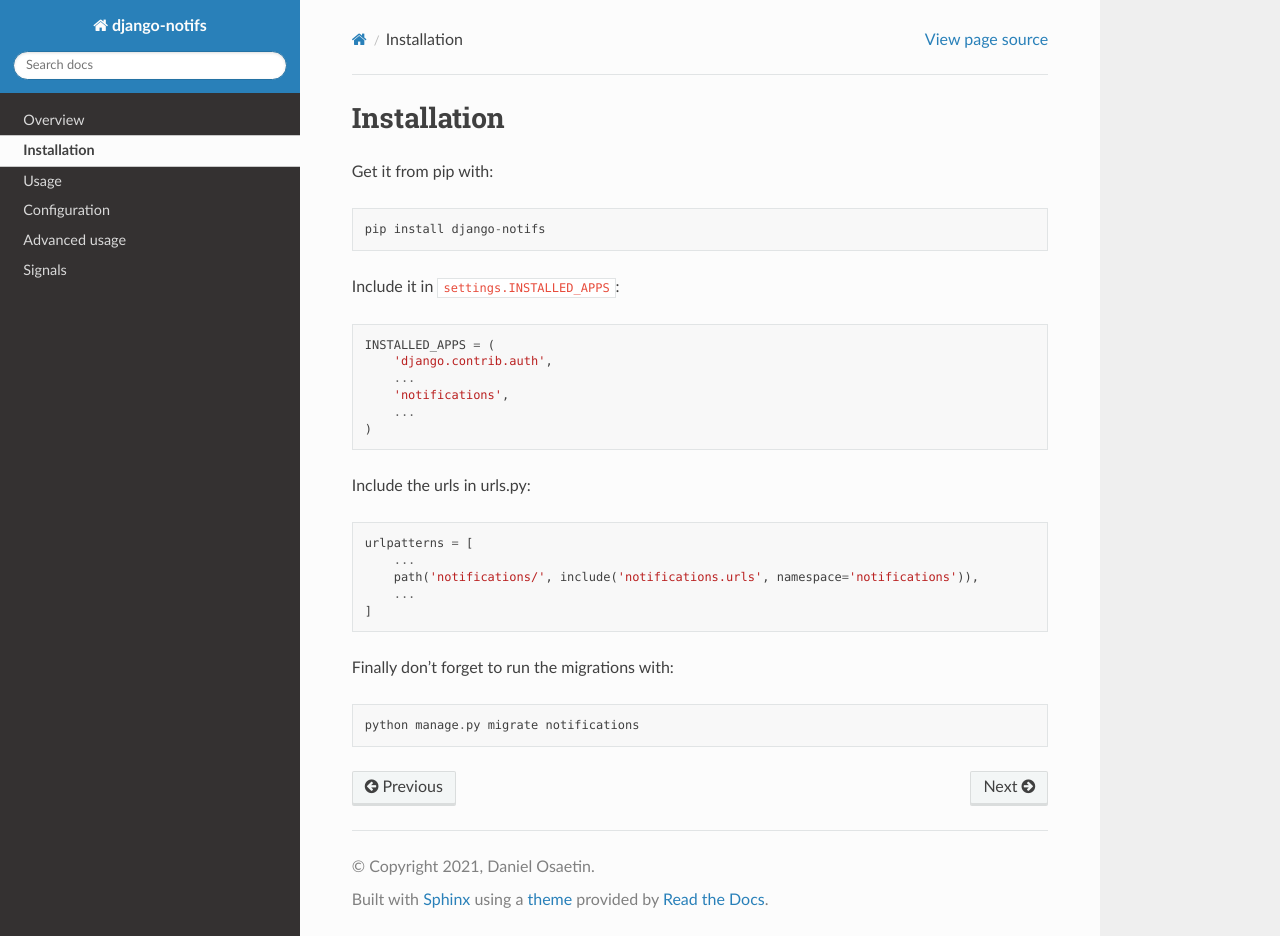
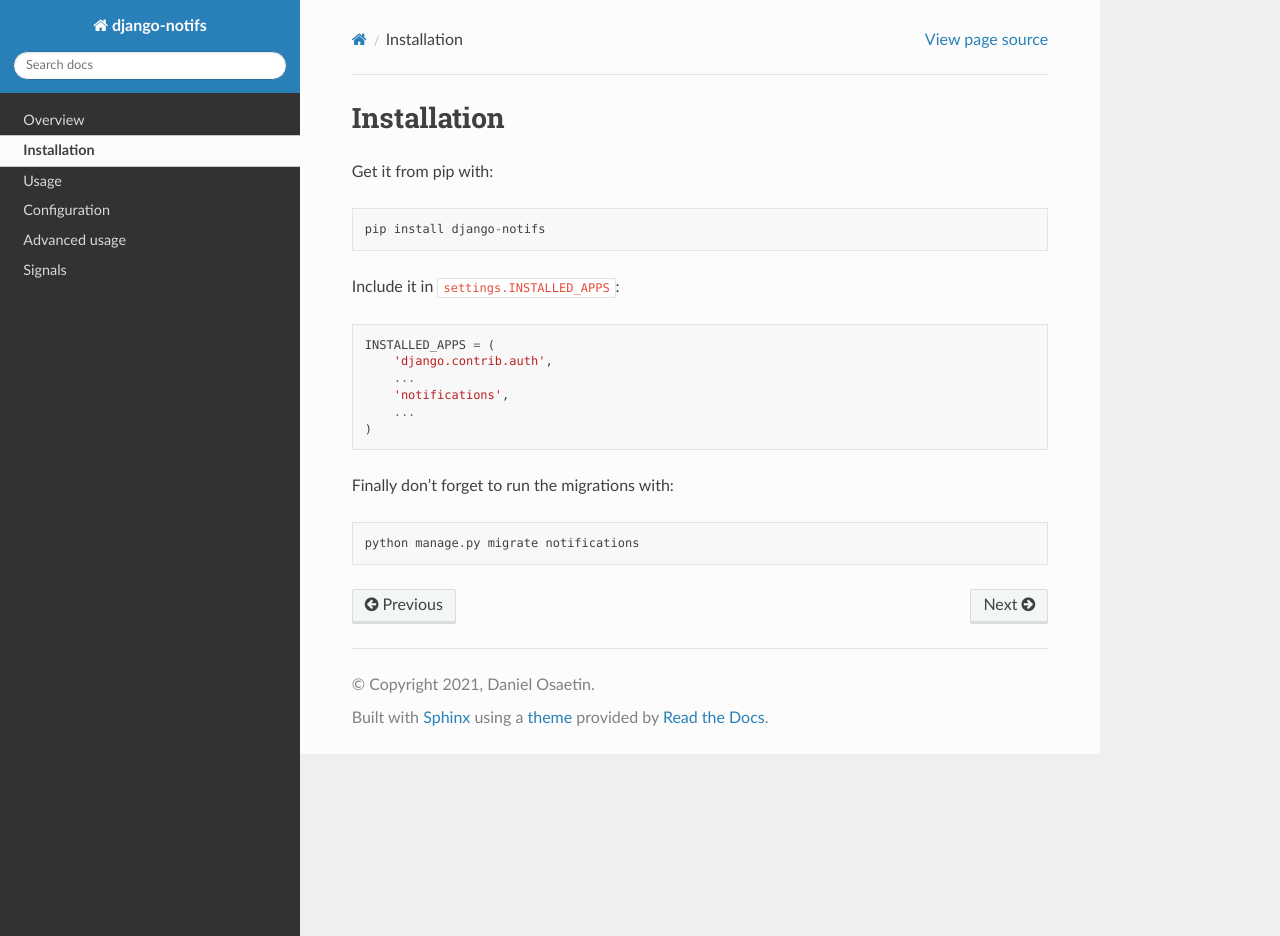
Before and after one commit to danidee10/django-notifs, a Sphinx documentation site: the page built from docs/installation.rst, in a window 1280 px wide and 936 px high. Built offline with Sphinx 7.4.7 and the Read the Docs theme 2.0.0, drawn with Linux system fonts in a browser that asks for light colours.

Commit message:
Remove URL patterns step from installation docs
Closes #38

```diff
--- a/docs/installation.rst
+++ b/docs/installation.rst
@@ -14,14 +14,6 @@
         ...
     )
 
-Include the urls in urls.py::
-
-    urlpatterns = [
-        ...
-        path('notifications/', include('notifications.urls', namespace='notifications')),
-        ...
-    ]
-
 Finally don't forget to run the migrations with::
 
     python manage.py migrate notifications
```
